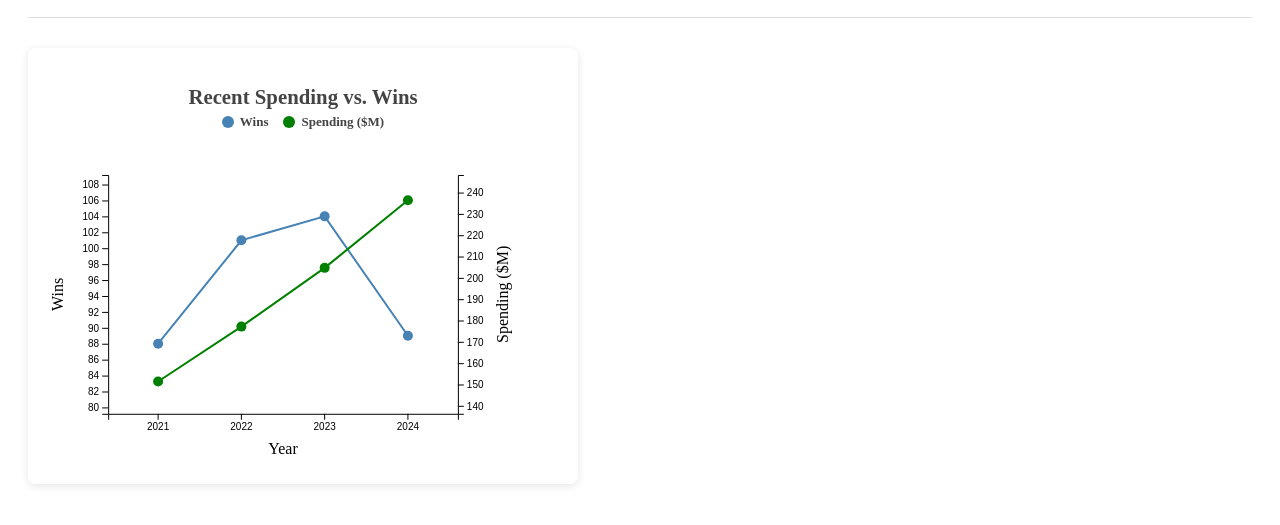
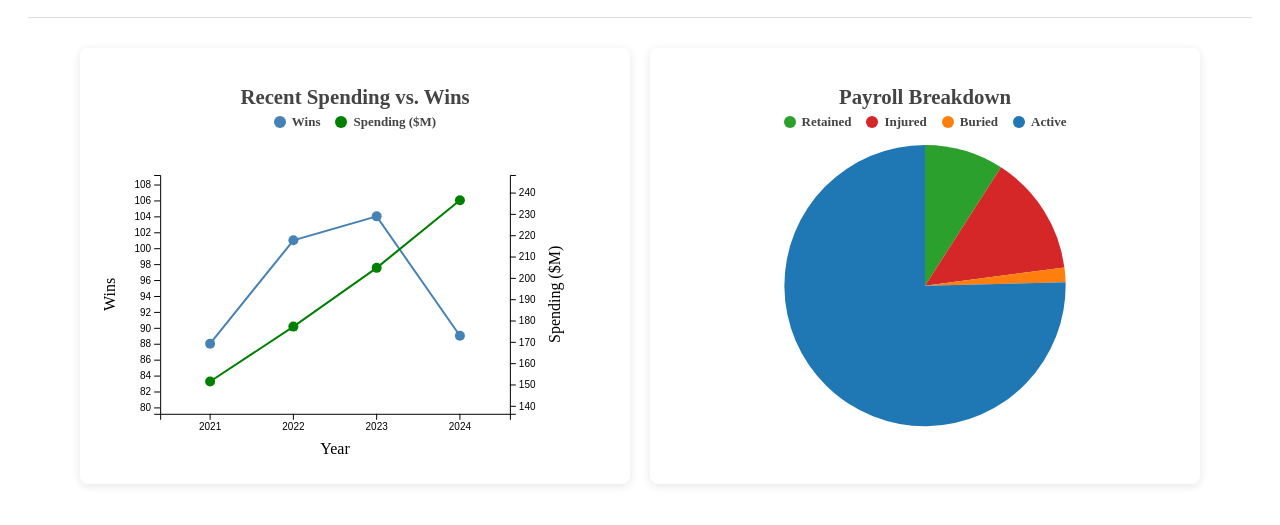
Before and after one commit to rsacosta3/163Final, a plain HTML site: page team.html in a window 1280 px wide. Shown: the part 111-636 px from the top of the page. Drawn offline with nearby package versions, Linux system fonts and the light colour scheme.

Commit message:
Add files via upload

```diff
--- a/team.css
+++ b/team.css
@@ -40,12 +40,14 @@
 /* Dashboard layout */
 .dashboard {
     display: flex;
-    justify-content: flex-start;
+    justify-content: center;
     flex-wrap: wrap;
+    gap: 20px;
 }
 
-/* Chart styling */
-#visualization-container {
+/* Chart containers */
+#visualization-container,
+#pie-chart-container {
     width: 100%;
     max-width: 550px;
     background-color: white;
@@ -53,14 +55,11 @@
     box-shadow: 0 2px 10px rgba(0, 0, 0, 0.1);
     padding: 20px;
     box-sizing: border-box;
-    margin-left: 0;
-    position: relative;
 }
+
 .chart-container {
     width: 100%;
     height: auto;
-    max-width: 1400px;
-    margin: 0 auto;
 }
 .chart-title {
     font-size: 1.3rem;
@@ -78,6 +77,7 @@
     font-size: 13px;
     margin-top: 5px;
     margin-bottom: 15px;
+    flex-wrap: nowrap;
 }
 .chart-legend-inline .legend-item {
     display: flex;
@@ -88,25 +88,6 @@
     width: 12px;
     height: 12px;
     border-radius: 50%;
-}
-
-/* Axis labels, lines, grid */
-.axis-label {
-    font-size: 12px;
-    font-weight: bold;
-    fill: #333;
-}
-.line {
-    fill: none;
-    stroke-width: 2px;
-}
-.grid line {
-    stroke: lightgrey;
-    stroke-opacity: 0.7;
-    shape-rendering: crispEdges;
-}
-.grid path {
-    stroke-width: 0;
 }
 
 /* Tooltip styling */
@@ -123,7 +104,7 @@
     display: none;
 }
 
-/* Responsive chart scaling */
+/* Chart specific styles */
 #spending-wins-chart {
     width: 100%;
     height: 100%;
@@ -136,6 +117,19 @@
     display: block;
 }
 
+#pie-chart {
+    width: 100%;
+    height: 100%;
+    aspect-ratio: 16 / 10;
+    position: relative;
+    margin-top: 10px;
+}
+#pie-chart svg {
+    width: 100%;
+    height: 100%;
+    display: block;
+}
+
 /* Responsive header layout */
 @media (max-width: 768px) {
     .header {
@@ -143,17 +137,18 @@
         text-align: center;
     }
     .team-logo {
-        margin-top: 10px;
+        margin: 10px 0 0 0;
         height: 70px;
     }
     .team-title {
         font-size: 1.5rem;
     }
-    #visualization-container {
-        margin: 0 auto;
+    .dashboard {
+        flex-direction: column;
+        align-items: center;
     }
-    .chart-legend {
-        top: 15px;
-        right: 15px;
+    #visualization-container,
+    #pie-chart-container {
+        margin: 0 auto 20px;
     }
 }
--- a/team.html
+++ b/team.html
@@ -26,7 +26,14 @@
                 <div id="spending-wins-chart"></div>
             </div>
         </div>
+        <div id="pie-chart-container">
+            <div class="chart-container">
+                <h2 class="chart-title">Payroll Breakdown</h2>
+                <div id="pie-chart"></div>
+            </div>
+        </div>
     </div>
+
 </div>
 
 <script src="team.js"></script>
--- a/team.js
+++ b/team.js
@@ -7,6 +7,7 @@ document.getElementById('team-name').textContent = teamName;
 document.getElementById('team-logo').src = teamLogo;
 
 createSpendingWinsChart(teamName, teamAbbr);
+createPayrollPieChart(teamAbbr);
 
 function createSpendingWinsChart(teamName, teamAbbr) {
     const csvPath = "Spend vs Wins_data.csv";
@@ -50,10 +51,8 @@ function createSpendingWinsChart(teamName, teamAbbr) {
     }
 
     function renderChart(data) {
-        // Clear any existing content
         d3.select("#spending-wins-chart").html("");
 
-        // Dimensions based on container
         const container = document.getElementById("spending-wins-chart");
         const m = { top: 30, right: 100, bottom: 50, left: 60 };
         const w = container.clientWidth - m.left - m.right;
@@ -68,7 +67,6 @@ function createSpendingWinsChart(teamName, teamAbbr) {
             .append("g")
             .attr("transform", `translate(${m.left},${m.top})`);
 
-        // Scales
         const x = d3.scaleBand()
             .domain(data.map(d => d.year))
             .range([0, w]).padding(0.2);
@@ -79,7 +77,6 @@ function createSpendingWinsChart(teamName, teamAbbr) {
             .domain([d3.min(data, d=>d.spending)*0.9, d3.max(data, d=>d.spending)*1.05])
             .range([h, 0]);
 
-        // Lines
         svg.append("path")
             .datum(data)
             .attr("fill","none").attr("stroke","steelblue").attr("stroke-width",2)
@@ -97,7 +94,6 @@ function createSpendingWinsChart(teamName, teamAbbr) {
 
         const tooltip = d3.select("body").append("div").attr("class","tooltip");
 
-        // Dots + hover
         svg.selectAll(".dot-w")
             .data(data).enter().append("circle")
             .attr("cx", d=>x(d.year)+x.bandwidth()/2)
@@ -124,12 +120,10 @@ function createSpendingWinsChart(teamName, teamAbbr) {
             })
             .on("mouseout", ()=> tooltip.style("display","none"));
 
-        // Axes
         svg.append("g").attr("transform",`translate(0,${h})`).call(d3.axisBottom(x));
         svg.append("g").call(d3.axisLeft(yW));
         svg.append("g").attr("transform",`translate(${w},0)`).call(d3.axisRight(yS));
 
-        // Labels
         svg.append("text").attr("x", w/2).attr("y", h+40)
             .attr("text-anchor","middle").text("Year");
         svg.append("text").attr("transform","rotate(-90)")
@@ -137,17 +131,100 @@ function createSpendingWinsChart(teamName, teamAbbr) {
         svg.append("text").attr("transform","rotate(-90)")
             .attr("x",-h/2).attr("y",w+50).attr("text-anchor","middle").text("Spending ($M)");
 
-        // Create legend under chart title
         const titleContainer = d3.select(".chart-title");
-        const legend = titleContainer.append("div")
-            .attr("class", "chart-legend-inline");
+        const legend = titleContainer.append("div").attr("class", "chart-legend-inline");
 
-        legend.append("div")
-            .attr("class", "legend-item")
+        legend.append("div").attr("class", "legend-item")
             .html('<div class="legend-color" style="background:steelblue;"></div><span>Wins</span>');
-
-        legend.append("div")
-            .attr("class", "legend-item")
+        legend.append("div").attr("class", "legend-item")
             .html('<div class="legend-color" style="background:green;"></div><span>Spending ($M)</span>');
     }
 }
+
+function createPayrollPieChart(teamAbbr) {
+    const csvPath = "winspay.csv";
+
+    fetch(csvPath)
+        .then(res => res.text())
+        .then(text => d3.csvParse(text))
+        .then(data => {
+            const filtered = data.filter(d => d.Team === teamAbbr);
+            if (!filtered.length) {
+                d3.select("#pie-chart").html("<p style='color:red;text-align:center'>No data available</p>");
+                return;
+            }
+
+            const categorySums = d3.rollup(
+                filtered,
+                v => d3.sum(v, d => +d["Avg. Amount of this Payroll Classification"]),
+                d => d["Payroll Type"]
+            );
+
+            const pieData = Array.from(categorySums, ([type, value]) => ({ type, value }));
+
+            const allowed = ["Active", "Buried", "Injured", "Retained"];
+            const cleanData = pieData.filter(d => allowed.includes(getSimpleType(d.type)));
+
+            renderPie(cleanData);
+        });
+
+    function renderPie(data) {
+        d3.select("#pie-chart").html("");
+
+        const width = 400, height = 300, radius = Math.min(width, height) / 2;
+
+        const svg = d3.select("#pie-chart")
+            .append("svg")
+            .attr("viewBox", `0 0 ${width} ${height + 40}`)
+            .attr("preserveAspectRatio", "xMidYMid meet")
+            .append("g")
+            .attr("transform", `translate(${width / 2}, ${height / 2})`);
+
+        const pie = d3.pie().value(d => d.value).sort(null);
+        const arc = d3.arc().innerRadius(0).outerRadius(radius);
+
+        const color = d3.scaleOrdinal()
+            .domain(["Active", "Buried", "Injured", "Retained"])
+            .range(["#1f77b4", "#ff7f0e", "#d62728", "#2ca02c"]);
+
+        const tooltip = d3.select("body")
+            .append("div")
+            .attr("class", "tooltip")
+            .style("position", "absolute")
+            .style("display", "none");
+
+        svg.selectAll("path")
+            .data(pie(data))
+            .enter()
+            .append("path")
+            .attr("d", arc)
+            .attr("fill", d => color(getSimpleType(d.data.type)))
+            .on("mouseover", (event, d) => {
+                tooltip.style("display", "block")
+                    .html(`<strong>${getSimpleType(d.data.type)}</strong><br/>$${d.data.value.toLocaleString()}`);
+            })
+            .on("mousemove", event => {
+                tooltip
+                    .style("left", (event.pageX + 10) + "px")
+                    .style("top", (event.pageY - 28) + "px");
+            })
+            .on("mouseout", () => tooltip.style("display", "none"));
+
+        const titleContainer = d3.select("#pie-chart-container .chart-title");
+        const legend = titleContainer.append("div").attr("class", "chart-legend-inline");
+
+        data.forEach(d => {
+            const type = getSimpleType(d.type);
+            legend.append("div").attr("class", "legend-item")
+                .html(`<div class="legend-color" style="background:${color(type)};"></div><span>${type}</span>`);
+        });
+    }
+
+    function getSimpleType(type) {
+        if (type.includes("Active")) return "Active";
+        if (type.includes("Buried")) return "Buried";
+        if (type.includes("Injured")) return "Injured";
+        if (type.includes("Retained")) return "Retained";
+        return "Other";
+    }
+}
```
